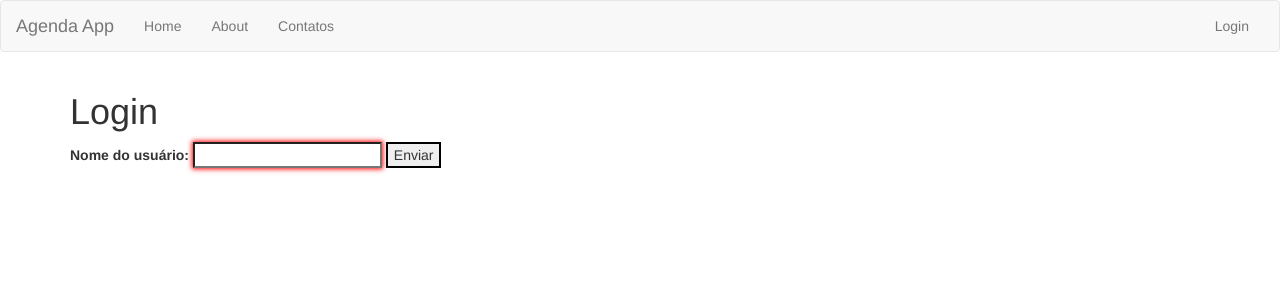
After one commit to helioh2/web-python-2022, a Flask app: page /login_form in a window 1280 px wide. The commit adds this page. Shown: the top 300 px of the page. Run offline with Flask 2, Linux system fonts and the light colour scheme; some libraries are stand-ins or nearby versions.

Commit message:
Aula 25/07 -- Cookies e sessões, login e logout

```diff
--- a/app.py
+++ b/app.py
@@ -1,14 +1,28 @@
 import datetime
 import json
 from time import strptime
-from flask import Flask, escape, redirect, render_template, request, url_for
+from flask import (
+    Flask,
+    session,
+    escape,
+    make_response,
+    redirect,
+    render_template,
+    request,
+    url_for,
+)
 from flask_sqlalchemy import SQLAlchemy
+from flask_session import Session
 import psycopg2
 import psycopg2.extras
 
 from validacao_form import validar_form
 
 app = Flask(__name__)
+
+app.config["SESSION_PERMANENT"] = False
+app.config["SESSION_TYPE"] = "filesystem"
+Session(app)
 
 # app = Flask(__name__)
 # app.config['SQLALCHEMY_DATABASE_URI'] = 'postgresql://postgres:root@localhost:5432/agenda'
@@ -27,32 +41,31 @@ app = Flask(__name__)
 #         return '<Contato %r>' % self.nome
 
 
-
-
-
-@app.get('/')
+@app.get("/")
 def main():
     return render_template("index.html", data=datetime.datetime.utcnow())
 
-@app.get('/about/')
+
+@app.get("/about/")
 def about():
-    return render_template('about.html')
+    return render_template("about.html")
 
-@app.get('/contatos_json')
+
+@app.get("/contatos_json")
 def contatos_json():
     # CARREGA DADOS DE UM ARQUIVO
     f = open("dados/contatos.json", "r", encoding="utf8")
     contatos_json = json.load(f)
 
     from pprint import pprint
+
     pprint(contatos_json["contatos"])
 
     # RENDERIZA A PÁGINA COM OS DADOS DE CONTATOS
     return render_template("contatos.html", contatos=contatos_json["contatos"])
 
 
-
-@app.get('/contatos')
+@app.get("/contatos")
 def contatos():
 
     conn = psycopg2.connect("dbname=agenda user=postgres password=root")
@@ -65,17 +78,18 @@ def contatos():
     conn.close()
 
     from pprint import pprint
+
     pprint(resultados)
 
     return render_template("contatos.html", contatos=resultados)
 
 
+@app.get("/adicionar_contato_form")
+def adicionar_contato_form():
+    return render_template("adicionar_contato_form.html")
 
-@app.get('/adicionar_contato_form')
-def adicionar_contato_form():
-    return render_template('adicionar_contato_form.html')
 
-@app.post('/adicionar_contato_action')
+@app.post("/adicionar_contato_action")
 def adicionar_contato_action():
 
     conn = psycopg2.connect("dbname=agenda user=postgres password=root")
@@ -85,7 +99,11 @@ def adicionar_contato_action():
 
     if resultado_validacao:  # se ele não for {}
         contato = dict(request.form)
-        return render_template('adicionar_contato_form.html', contato=contato, erros_validacao=resultado_validacao)
+        return render_template(
+            "adicionar_contato_form.html",
+            contato=contato,
+            erros_validacao=resultado_validacao,
+        )
 
     nome = request.form["nome"]
     telefone = request.form["telefone"]
@@ -95,7 +113,7 @@ def adicionar_contato_action():
 
     id_ = request.form["id"]
 
-    if id_: # se id não é vazio
+    if id_:  # se id não é vazio
         sql = """UPDATE contatos SET nome=%s, telefone=%s, data_nascimento=%s,
                                     detalhes=%s WHERE id=%s"""
         val = (nome, telefone, data_nascimento, detalhes, id_)
@@ -112,7 +130,7 @@ def adicionar_contato_action():
     return redirect(url_for("contatos"))
 
 
-@app.get('/remover_contato_action')
+@app.get("/remover_contato_action")
 def remover_contato_action():
 
     id_ = request.args["id"]
@@ -130,7 +148,7 @@ def remover_contato_action():
     return redirect(url_for("contatos"))
 
 
-@app.get('/alterar_contato_form')
+@app.get("/alterar_contato_form")
 def alterar_contato_form():
     id_ = request.args["id"]
 
@@ -143,13 +161,46 @@ def alterar_contato_form():
     resultado = cursor_.fetchone()
 
     from pprint import pprint
+
     pprint(resultado)
 
-    return render_template('adicionar_contato_form.html', contato=resultado)
+    return render_template("adicionar_contato_form.html", contato=resultado)
+
+
+@app.get("/login_form")
+def login_form():
+    return render_template("login_form.html")
+
+
+@app.route("/login_action", methods=["POST", "GET"])
+def login_action():
+
+    if request.method == "POST":
+        username = request.form.get("username")
+
+        ## TODO: AUTENTICAÇÃO
+
+        session["user"] = username
+        resp = make_response(render_template("index.html"))
+
+        return resp
+
+    # else
+    return render_template("erro.html")
+
+
+@app.get("/logout_action")
+def logout_action():
+    resp = make_response(render_template("index.html"))
+    session["user"] = None
+
+    return resp
+
 
 @app.get("/form_test_xss")
 def form_test_xss():
     return render_template("form_test.html")
+
 
 @app.post("/form_test_action")
 def form_test_action():
--- a/templates/base.html
+++ b/templates/base.html
@@ -27,21 +27,43 @@
 
 <body>
 
+    {% set pagina_atual = request.path %}
+    {% set userId = session["user"] %}
+
     <nav class="navbar navbar-default">
-        <div class="container-fluid">
+        <div id="container1" class="container-fluid">
             <div class="navbar-header">
                 <a class="navbar-brand" href="{{ url_for('main') }}">Agenda App</a>
             </div>
 
-            <ul class="nav navbar-nav">
-                <li class="active"><a href="{{ url_for('main') }}">Home</a></li>
-                <li><a href="{{ url_for('about') }}">About</a></li>
-                <li><a href="{{ url_for('contatos')}}">Contatos</a></li>
-            </ul>
+            <div class="navbar-collapse collapse">
+                <ul class="nav navbar-nav navbar-left">
+                    <li {% if pagina_atual == '/' %}class="active"{% endif %}>
+                        <a href="/">Home</a>
+                    </li>
+                    <li {% if pagina_atual == '/about/' %}class="active"{% endif %}>
+                        <a href="/about">About</a></li>
+                    <li {% if pagina_atual == url_for('contatos') %}class="active"{% endif %}>
+                        <a href="{{ url_for('contatos')}}">Contatos</a></li>
+                </ul>
+                <ul class="nav navbar-nav navbar-right">
+                  {% if userId %}
+                  <li>
+                    <a href="/logout_action">Logout</a></li>
+                  <li>
+                        Olá {{userId}}</li>
+                  {% else %}
+                  <li>
+                    <a href="/login_form">Login</a></li>
+
+                  {% endif %}
+                </ul>
+            </div>
         </div>
     </nav>
 
-
+    <!-- {{session["user"]}} -->
+    <!-- {{request.cookies.get("userId")}} -->
     <div class="container content">
         {% block conteudo %} {% endblock %}
     </div>
--- /dev/null
+++ b/templates/erro.html
@@ -0,0 +1,6 @@
+
+{% extends 'base.html' %}
+
+{% block conteudo %}
+<h1> OPERAÇÃO NÃO PERMITIDA </h1>
+{% endblock %}
--- /dev/null
+++ b/templates/login_form.html
@@ -0,0 +1,14 @@
+{% extends 'base.html' %}
+
+{% block conteudo %}
+    <h1>{% block title %} Login {% endblock %}</h1>
+
+    <form action="/login_action" method="post">
+        <label for="username">Nome do usuário:</label>
+        <input type="text" id="user" name="username" required>
+        <input type="submit" value="Enviar">
+    </form>
+
+    <!-- <button id="b1" onmouseleave="document.getElementById('b1').style='color:black;'" onmouseenter="document.getElementById('b1').style='color:red;'" onclick="alert('OPA, É NOIS');">CLIQUE EM MIM</button> -->
+
+{% endblock %}
```
Also changed, not shown: app_coisas_antigas.py (+29 -0 lines), 2 other files.
